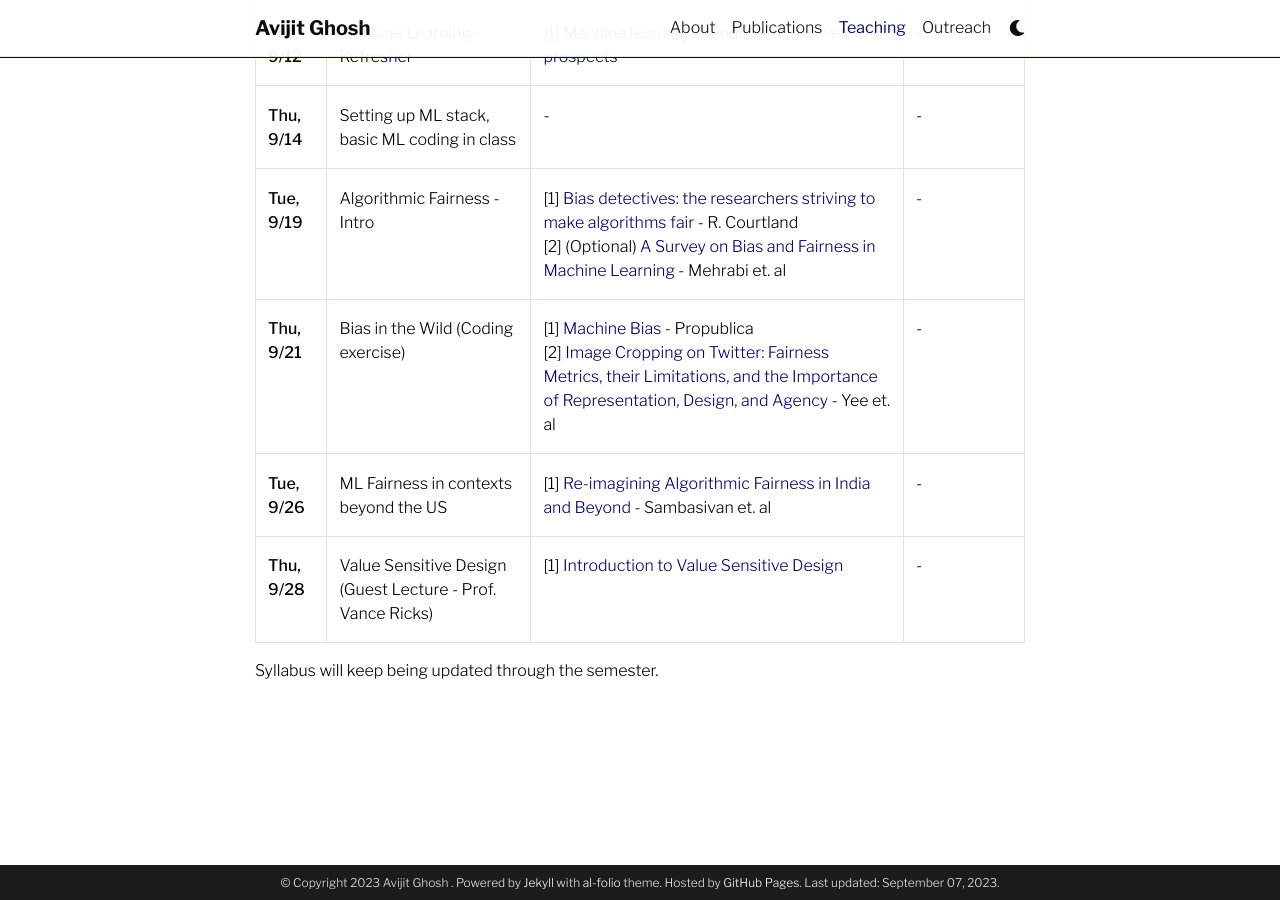
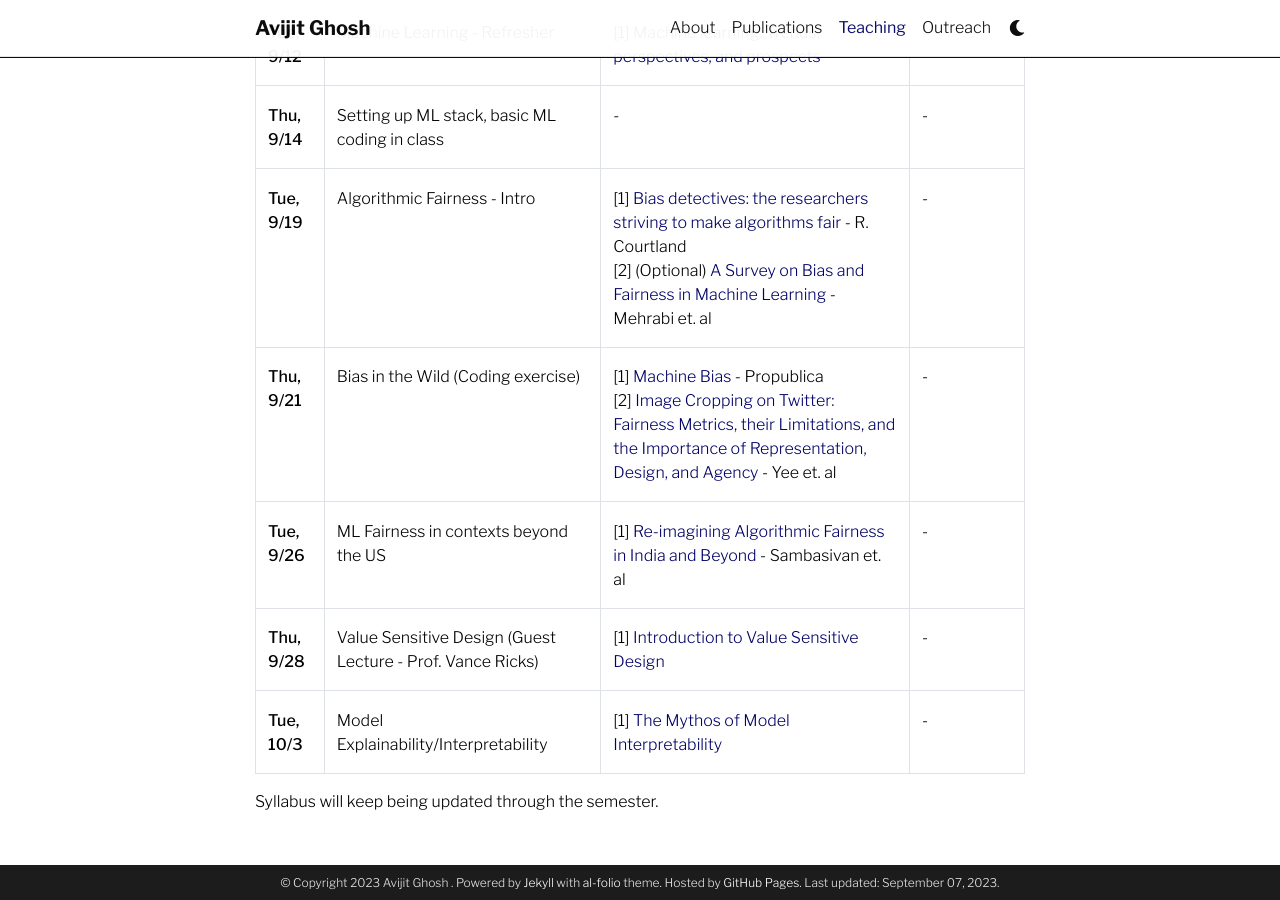
Before and after one commit to evijit/evijit.github.io, a Jekyll site: the page built from _pages/teaching.md, in a window 1280 px wide and 900 px high, scrolled down 886 px. Built offline with Jekyll 4.4.1, drawn with Linux system fonts in a browser that asks for light colours; comment, search, counter and statistics services are not loaded; a style sheet for code colours, icons or effects is not loaded.

Commit message:
add line

```diff
--- a/_pages/teaching.md
+++ b/_pages/teaching.md
@@ -28,5 +28,6 @@ Knowledge of Python and ML fundamentals (DS 3000 or equivalent)
 | **Thu, 9/21** | Bias in the Wild (Coding exercise) | [1] [Machine Bias](https://www.propublica.org/article/machine-bias-risk-assessments-in-criminal-sentencing) - Propublica <br> [2] [Image Cropping on Twitter: Fairness Metrics, their Limitations, and the Importance of Representation, Design, and Agency](https://arxiv.org/pdf/2105.08667.pdf) - Yee et. al | - |
 | **Tue, 9/26** | ML Fairness in contexts beyond the US  | [1] [Re-imagining Algorithmic Fairness in India and Beyond](https://arxiv.org/pdf/2101.09995.pdf) - Sambasivan et. al | - |
 | **Thu, 9/28** | Value Sensitive Design (Guest Lecture - Prof. Vance Ricks)  | [1] [Introduction to Value Sensitive Design](https://vsd.ccs.neu.edu/introduction/) | - |
+| **Tue, 10/3** | Model Explainability/Interpretability  | [1] [The Mythos of Model Interpretability](https://arxiv.org/pdf/1606.03490.pdf) | - |
 
 Syllabus will keep being updated through the semester.
```
